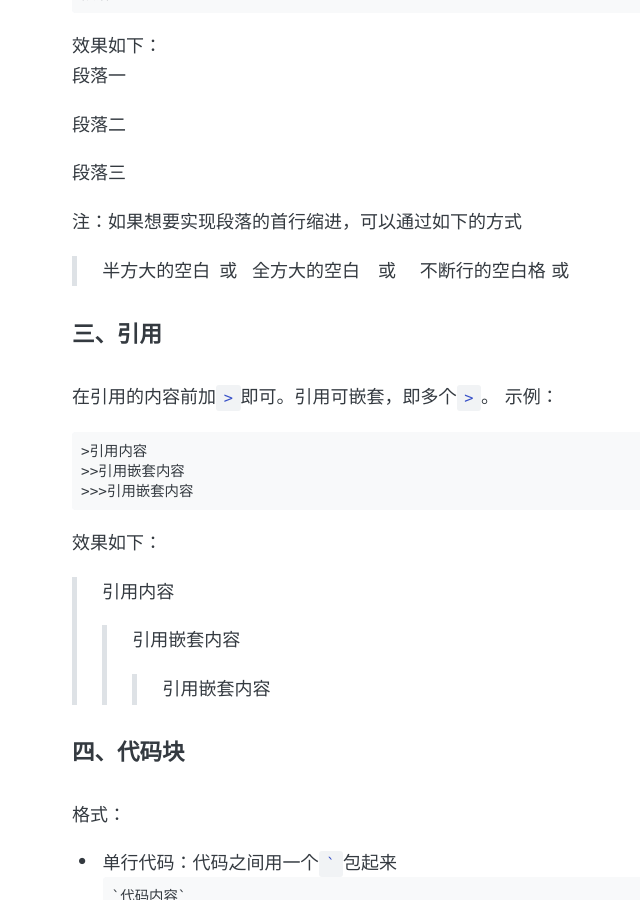
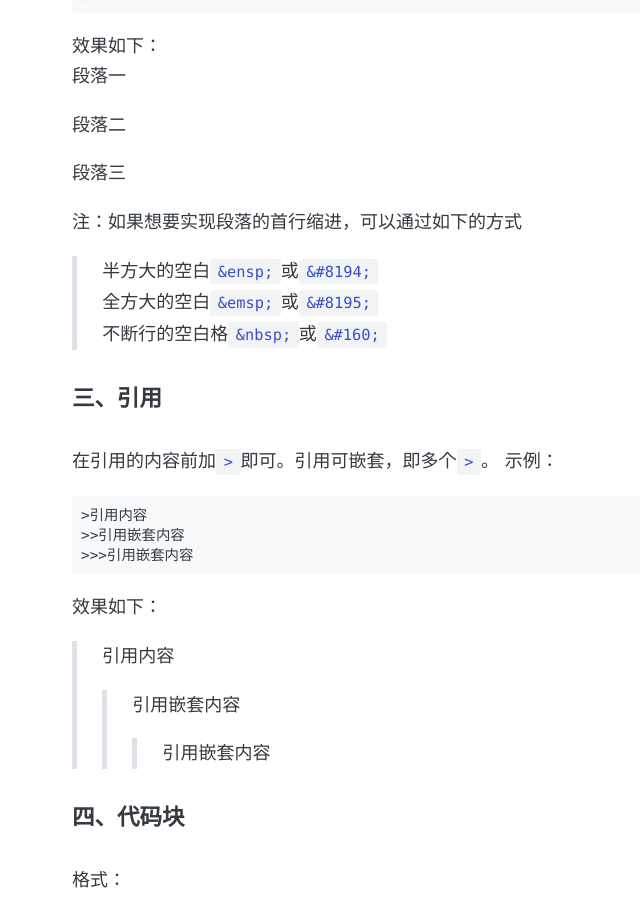
Before and after one commit to perfiffer/perfiffer.github.io, a Jekyll site: the page built from _posts/2019-04-16-markdown语法.md, in a window 1280 px wide and 900 px high, scrolled down 2327 px. Shown: the whole window, without its empty margins (154-794 px from the left). Built offline with Jekyll 4.4.1, drawn with Linux system fonts in a browser that asks for light colours; some web fonts are replaced; comment, search, counter and statistics services are not loaded; some of the changed text lies outside the part shown.

Commit message:
update blog

````diff
--- a/_posts/2019-04-16-markdown语法.md
+++ b/_posts/2019-04-16-markdown语法.md
@@ -70,9 +70,9 @@
 段落三
 
 注：如果想要实现段落的首行缩进，可以通过如下的方式
->半方大的空白&ensp;或&#8194;
->全方大的空白&emsp;或&#8195;
->不断行的空白格&nbsp;或&#160;
+>半方大的空白`&ensp;`或`&#8194;`
+>全方大的空白`&emsp;`或`&#8195;`
+>不断行的空白格`&nbsp;`或`&#160;`
 
 #### 三、引用
 在引用的内容前加`>`即可。引用可嵌套，即多个`>`。
@@ -291,3 +291,13 @@
 3. `-`的数量至少有一个
 
 #### 十一、流程图
+```flow
+st=>start; 开始
+op=>operation; Operation
+cond=>condition: Yes or No?
+e=>end
+st->op->cond
+cond(yes)->e
+cond(no)->op
+&```
+```
````
